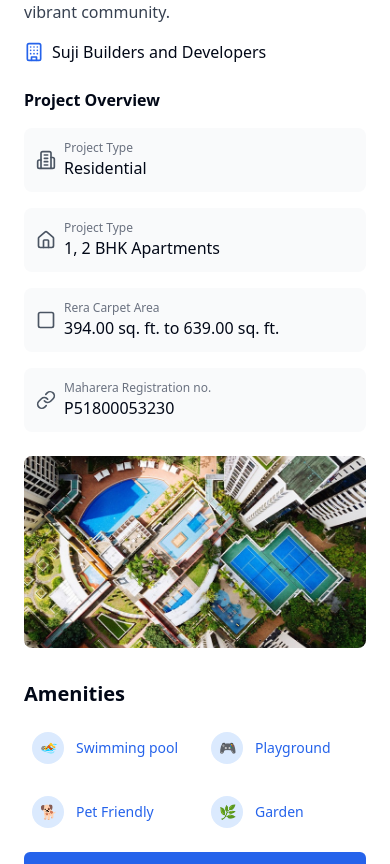
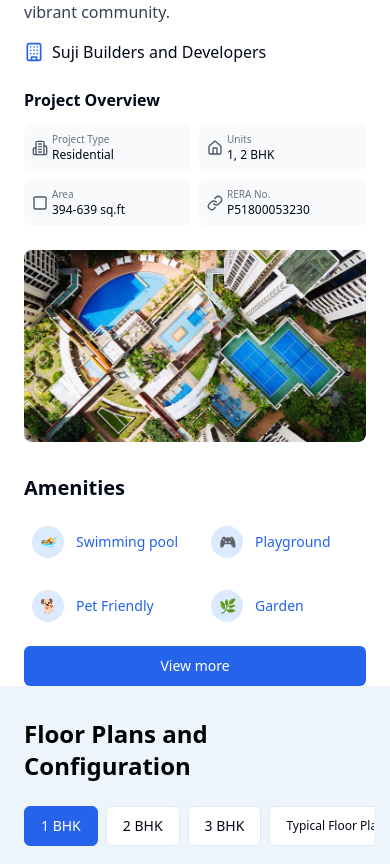
Before and after one commit to Shourya-276/pixel-perfect-scroller-06, a React (Vite) app: page /project/1 in a window 390 px wide. Shown: the part 1005-1869 px from the top of the page. Built offline with nearby package versions, Linux system fonts and the light colour scheme; the HTML template or start-up script is replaced by a standard one.

Commit message:
Make section more compact

```diff
--- a/src/pages/ProjectDetails.tsx
+++ b/src/pages/ProjectDetails.tsx
@@ -258,34 +258,34 @@ const ProjectDetails = () => {
                 </div>
                 {/* Project Overview - now within this column */}
                 <div className="mt-6">
-                  <h3 className="font-semibold mb-4">Project Overview</h3>
-                  <div className="grid grid-cols-1 sm:grid-cols-2 md:grid-cols-4 gap-4">
-                    <div className="flex items-center space-x-2 p-3 bg-gray-50 rounded-lg">
-                      <Building2 className="h-5 w-5 text-gray-600" />
+                  <h3 className="font-semibold mb-3">Project Overview</h3>
+                  <div className="grid grid-cols-2 sm:grid-cols-2 md:grid-cols-4 gap-2 sm:gap-4">
+                    <div className="flex items-center space-x-1 sm:space-x-2 p-2 sm:p-3 bg-gray-50 rounded-lg">
+                      <Building2 className="h-4 w-4 sm:h-5 sm:w-5 text-gray-600" />
                       <div>
-                        <p className="text-xs text-gray-500">Project Type</p>
-                        <p className="font-medium">Residential</p>
+                        <p className="text-[10px] sm:text-xs text-gray-500">Project Type</p>
+                        <p className="font-medium text-xs sm:text-sm">Residential</p>
                       </div>
                     </div>
-                    <div className="flex items-center space-x-2 p-3 bg-gray-50 rounded-lg">
-                      <Home className="h-5 w-5 text-gray-600" />
+                    <div className="flex items-center space-x-1 sm:space-x-2 p-2 sm:p-3 bg-gray-50 rounded-lg">
+                      <Home className="h-4 w-4 sm:h-5 sm:w-5 text-gray-600" />
                       <div>
-                        <p className="text-xs text-gray-500">Project Type</p>
-                        <p className="font-medium">1, 2 BHK Apartments</p>
+                        <p className="text-[10px] sm:text-xs text-gray-500">Units</p>
+                        <p className="font-medium text-xs sm:text-sm">1, 2 BHK</p>
                       </div>
                     </div>
-                    <div className="flex items-center space-x-2 p-3 bg-gray-50 rounded-lg">
-                      <Square className="h-5 w-5 text-gray-600" />
+                    <div className="flex items-center space-x-1 sm:space-x-2 p-2 sm:p-3 bg-gray-50 rounded-lg">
+                      <Square className="h-4 w-4 sm:h-5 sm:w-5 text-gray-600" />
                       <div>
-                        <p className="text-xs text-gray-500">Rera Carpet Area</p>
-                        <p className="font-medium">394.00 sq. ft. to 639.00 sq. ft.</p>
+                        <p className="text-[10px] sm:text-xs text-gray-500">Area</p>
+                        <p className="font-medium text-xs sm:text-sm">394-639 sq.ft</p>
                       </div>
                     </div>
-                    <div className="flex items-center space-x-2 p-3 bg-gray-50 rounded-lg">
-                      <LinkIcon className="h-5 w-5 text-gray-600" />
+                    <div className="flex items-center space-x-1 sm:space-x-2 p-2 sm:p-3 bg-gray-50 rounded-lg">
+                      <LinkIcon className="h-4 w-4 sm:h-5 sm:w-5 text-gray-600" />
                       <div>
-                        <p className="text-xs text-gray-500">Maharera Registration no.</p>
-                        <p className="font-medium">P51800053230</p>
+                        <p className="text-[10px] sm:text-xs text-gray-500">RERA No.</p>
+                        <p className="font-medium text-xs sm:text-sm">P51800053230</p>
                       </div>
                     </div>
                   </div>
```
